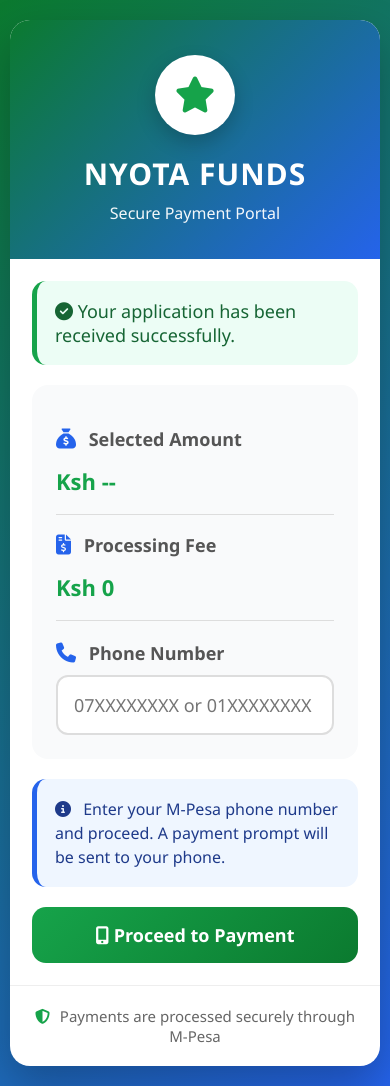
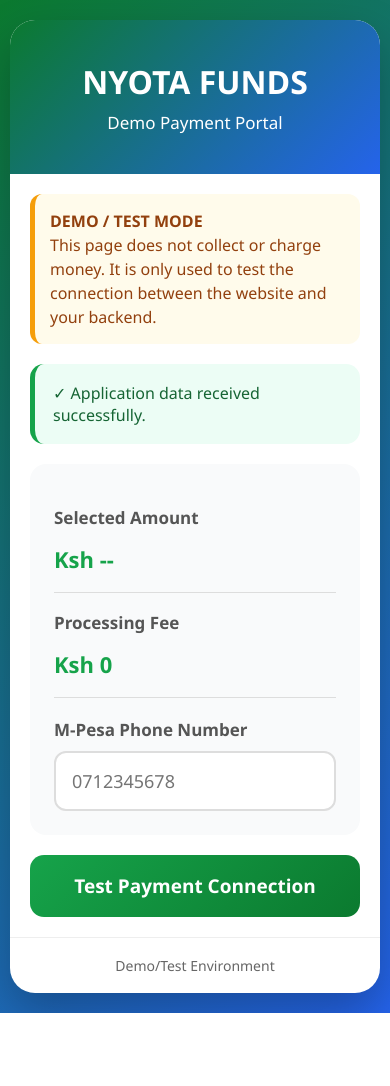
Before and after one commit to yegoni86/NYOTA-FUNDS-, a website: page payment.html in a window 390 px wide. After the commit the page ends 1013 px from the top, so only its background shows below. Drawn offline with Linux system fonts and the light colour scheme.

Commit message:
Update payment.html

```diff
--- a/payment.html
+++ b/payment.html
@@ -1,264 +1,182 @@
 <!DOCTYPE html>
 <html lang="en">
 <head>
-
 <meta charset="UTF-8">
-
 <meta name="viewport" content="width=device-width, initial-scale=1.0">
 
-<title>NYOTA FUNDS | Payment</title>
-
-<link
-    rel="stylesheet"
-    href="https://cdnjs.cloudflare.com/ajax/libs/font-awesome/6.5.2/css/all.min.css"
->
+<title>NYOTA FUNDS | Demo Payment</title>
 
 <style>
-
-*{
-    margin:0;
-    padding:0;
-    box-sizing:border-box;
-    font-family:'Segoe UI',Arial,sans-serif;
+* {
+    margin: 0;
+    padding: 0;
+    box-sizing: border-box;
+    font-family: "Segoe UI", Arial, sans-serif;
 }
 
-body{
-    min-height:100vh;
-    padding:20px;
-    background:linear-gradient(135deg,#0B7A2F,#2563EB);
+body {
+    min-height: 100vh;
+    padding: 20px;
+    background: linear-gradient(135deg, #0B7A2F, #2563EB);
 }
 
-.container{
-    width:100%;
-    max-width:650px;
-    margin:30px auto;
-    background:#fff;
-    border-radius:25px;
-    overflow:hidden;
-    box-shadow:0 20px 45px rgba(0,0,0,.25);
+.container {
+    width: 100%;
+    max-width: 650px;
+    margin: 30px auto;
+    background: #fff;
+    border-radius: 25px;
+    overflow: hidden;
+    box-shadow: 0 20px 45px rgba(0,0,0,.25);
 }
 
-.header{
-    padding:45px 35px;
-    text-align:center;
-    color:#fff;
-    background:linear-gradient(135deg,#0B7A2F,#2563EB);
+.header {
+    padding: 40px 25px;
+    text-align: center;
+    color: #fff;
+    background: linear-gradient(135deg, #0B7A2F, #2563EB);
 }
 
-.logo{
-    width:95px;
-    height:95px;
-    display:flex;
-    align-items:center;
-    justify-content:center;
-    margin:0 auto 18px;
-    border-radius:50%;
-    background:#fff;
-    color:#16A34A;
-    font-size:45px;
-    box-shadow:0 8px 20px rgba(0,0,0,.2);
+.header h1 {
+    font-size: 32px;
 }
 
-.header h1{
-    font-size:38px;
-    font-weight:700;
-    letter-spacing:1px;
+.header p {
+    margin-top: 8px;
+    font-size: 17px;
 }
 
-.header p{
-    margin-top:8px;
-    font-size:18px;
-    opacity:.95;
+.content {
+    padding: 30px;
 }
 
-.content{
-    padding:30px;
+.demo {
+    padding: 15px;
+    margin-bottom: 20px;
+    color: #92400E;
+    background: #FFFBEB;
+    border-left: 5px solid #F59E0B;
+    border-radius: 12px;
+    line-height: 1.5;
 }
 
-.success{
-    padding:18px;
-    margin-bottom:20px;
-    color:#166534;
-    background:#ECFDF5;
-    border-left:5px solid #16A34A;
-    border-radius:14px;
-    font-size:18px;
+.success {
+    padding: 18px;
+    margin-bottom: 20px;
+    color: #166534;
+    background: #ECFDF5;
+    border-left: 5px solid #16A34A;
+    border-radius: 14px;
 }
 
-.error{
-    display:none;
-    padding:15px;
-    margin-bottom:20px;
-    color:#991B1B;
-    background:#FEF2F2;
-    border-left:5px solid #DC2626;
-    border-radius:12px;
-    line-height:1.5;
+.error {
+    display: none;
+    padding: 15px;
+    margin-bottom: 20px;
+    color: #991B1B;
+    background: #FEF2F2;
+    border-left: 5px solid #DC2626;
+    border-radius: 12px;
+    line-height: 1.5;
 }
 
-.card{
-    padding:24px;
-    margin-bottom:20px;
-    background:#F9FAFB;
-    border-radius:16px;
+.card {
+    padding: 24px;
+    margin-bottom: 20px;
+    background: #F9FAFB;
+    border-radius: 16px;
 }
 
-.row{
-    display:flex;
-    align-items:center;
-    justify-content:space-between;
-    gap:15px;
-    padding:18px 0;
-    border-bottom:1px solid #ddd;
+.row {
+    display: flex;
+    justify-content: space-between;
+    gap: 15px;
+    padding: 18px 0;
+    border-bottom: 1px solid #ddd;
 }
 
-.row:last-child{
-    border-bottom:none;
+.row:last-child {
+    border-bottom: none;
 }
 
-.label{
-    color:#555;
-    font-size:18px;
-    font-weight:600;
+.label {
+    color: #555;
+    font-size: 17px;
+    font-weight: 600;
 }
 
-.label i{
-    margin-right:8px;
-    color:#2563EB;
-    font-size:20px;
+.value {
+    color: #16A34A;
+    font-size: 22px;
+    font-weight: bold;
 }
 
-.value{
-    color:#16A34A;
-    font-size:24px;
-    font-weight:bold;
-    white-space:nowrap;
+.phone-section {
+    margin-top: 20px;
 }
 
-.phone-section{
-    margin-top:20px;
+.phone-label {
+    display: block;
+    margin-bottom: 10px;
 }
 
-.phone-label{
-    display:block;
-    margin-bottom:10px;
+.phone-input {
+    width: 100%;
+    padding: 16px;
+    border: 2px solid #ddd;
+    border-radius: 12px;
+    outline: none;
+    font-size: 18px;
 }
 
-.phone-input{
-    width:100%;
-    padding:16px;
-    border:2px solid #ddd;
-    border-radius:12px;
-    outline:none;
-    font-size:18px;
-    transition:.2s;
+.phone-input:focus {
+    border-color: #2563EB;
 }
 
-.phone-input:focus{
-    border-color:#2563EB;
+button {
+    width: 100%;
+    padding: 18px;
+    border: none;
+    border-radius: 14px;
+    color: white;
+    background: linear-gradient(135deg, #16A34A, #0B7A2F);
+    font-size: 19px;
+    font-weight: bold;
+    cursor: pointer;
 }
 
-.notice{
-    padding:18px;
-    margin-bottom:20px;
-    color:#1E3A8A;
-    background:#EFF6FF;
-    border-left:5px solid #2563EB;
-    border-radius:14px;
-    font-size:16px;
-    line-height:1.5;
+button:disabled {
+    opacity: .7;
+    cursor: not-allowed;
 }
 
-.notice i{
-    margin-right:8px;
+.footer {
+    padding: 18px;
+    color: #666;
+    border-top: 1px solid #eee;
+    text-align: center;
+    font-size: 14px;
 }
 
-button{
-    width:100%;
-    padding:18px;
-    border:none;
-    border-radius:14px;
-    color:#fff;
-    background:linear-gradient(135deg,#16A34A,#0B7A2F);
-    font-size:20px;
-    font-weight:bold;
-    cursor:pointer;
-    transition:.3s;
-}
-
-button:hover:not(:disabled){
-    transform:translateY(-2px);
-    box-shadow:0 12px 24px rgba(0,0,0,.22);
-}
-
-button:disabled{
-    opacity:.7;
-    cursor:not-allowed;
-}
-
-.footer{
-    padding:20px;
-    color:#666;
-    border-top:1px solid #eee;
-    text-align:center;
-    font-size:15px;
-}
-
-.footer i{
-    margin-right:6px;
-    color:#16A34A;
-}
-
-@media(max-width:600px){
-
-    body{
-        padding:10px;
+@media(max-width:600px) {
+    body {
+        padding: 10px;
     }
 
-    .container{
-        margin:10px auto;
-        border-radius:20px;
+    .container {
+        margin: 10px auto;
     }
 
-    .header{
-        padding:35px 20px;
+    .content {
+        padding: 20px;
     }
 
-    .logo{
-        width:80px;
-        height:80px;
-        font-size:36px;
-    }
-
-    .header h1{
-        font-size:30px;
-    }
-
-    .header p{
-        font-size:16px;
-    }
-
-    .content{
-        padding:22px;
-    }
-
-    .row{
-        align-items:flex-start;
-        flex-direction:column;
-    }
-
-    .value{
-        font-size:22px;
-    }
-
-    button{
-        padding:16px;
-        font-size:18px;
+    .row {
+        flex-direction: column;
+        align-items: flex-start;
     }
 }
-
 </style>
-
 </head>
 
 <body>
@@ -266,25 +184,21 @@
 <div class="container">
 
     <div class="header">
-
-        <div class="logo">
-            <i class="fa-solid fa-star"></i>
-        </div>
-
         <h1>NYOTA FUNDS</h1>
-
-        <p>Secure Payment Portal</p>
-
+        <p>Demo Payment Portal</p>
     </div>
 
     <div class="content">
 
+        <div class="demo">
+            <strong>DEMO / TEST MODE</strong><br>
+            This page does not collect or charge money.
+            It is only used to test the connection between
+            the website and your backend.
+        </div>
+
         <div class="success">
-
-            <i class="fa-solid fa-circle-check"></i>
-
-            Your application has been received successfully.
-
+            ✓ Application data received successfully.
         </div>
 
         <div id="errorBox" class="error"></div>
@@ -292,35 +206,25 @@
         <div class="card">
 
             <div class="row">
+                <span class="label">Selected Amount</span>
 
-                <span class="label">
-
-                    <i class="fa-solid fa-sack-dollar"></i>
-
-                    Selected Amount
-
-                </span>
-
-                <span class="value" id="loanAmount">
+                <span
+                    class="value"
+                    id="loanAmount"
+                >
                     Ksh --
                 </span>
-
             </div>
 
             <div class="row">
+                <span class="label">Processing Fee</span>
 
-                <span class="label">
-
-                    <i class="fa-solid fa-file-invoice-dollar"></i>
-
-                    Processing Fee
-
-                </span>
-
-                <span class="value" id="processingFee">
+                <span
+                    class="value"
+                    id="processingFee"
+                >
                     Ksh --
                 </span>
-
             </div>
 
             <div class="phone-section">
@@ -329,18 +233,14 @@
                     for="phone"
                     class="label phone-label"
                 >
-
-                    <i class="fa-solid fa-phone"></i>
-
-                    Phone Number
-
+                    M-Pesa Phone Number
                 </label>
 
                 <input
                     type="tel"
                     id="phone"
                     class="phone-input"
-                    placeholder="07XXXXXXXX or 01XXXXXXXX"
+                    placeholder="0712345678"
                     autocomplete="tel"
                     maxlength="10"
                 >
@@ -349,34 +249,17 @@
 
         </div>
 
-        <div class="notice">
-
-            <i class="fa-solid fa-circle-info"></i>
-
-            Enter your M-Pesa phone number and proceed.
-            A payment prompt will be sent to your phone.
-
-        </div>
-
         <button
             id="payButton"
             type="button"
         >
-
-            <i class="fa-solid fa-mobile-screen-button"></i>
-
-            Proceed to Payment
-
+            Test Payment Connection
         </button>
 
     </div>
 
     <div class="footer">
-
-        <i class="fa-solid fa-shield-halved"></i>
-
-        Payments are processed securely through M-Pesa
-
+        Demo/Test Environment
     </div>
 
 </div>
@@ -399,11 +282,7 @@
     document.getElementById("errorBox");
 
 
-/*
-|--------------------------------------------------------------------------
-| Get saved application values
-|--------------------------------------------------------------------------
-*/
+/* Get values saved by the previous application pages */
 
 const amount =
     Number(localStorage.getItem("loanAmount"));
@@ -412,77 +291,49 @@
     Number(localStorage.getItem("processingFee"));
 
 
-/*
-|--------------------------------------------------------------------------
-| Currency formatting
-|--------------------------------------------------------------------------
-*/
+/* Currency formatting */
 
-function formatKES(value){
-
+function formatKES(value) {
     return "Ksh " +
         Number(value).toLocaleString("en-KE");
-
 }
 
 
-/*
-|--------------------------------------------------------------------------
-| Display amounts
-|--------------------------------------------------------------------------
-*/
+/* Display saved values */
 
-if(amount > 0){
-
+if (amount > 0) {
     loanAmountElement.textContent =
         formatKES(amount);
-
 }
 
-if(fee >= 0){
-
+if (fee >= 0) {
     processingFeeElement.textContent =
         formatKES(fee);
-
 }
 
 
-/*
-|--------------------------------------------------------------------------
-| Error handling
-|--------------------------------------------------------------------------
-*/
+/* Error handling */
 
-function showError(message){
+function showError(message) {
 
-    errorBox.textContent =
-        message;
+    errorBox.textContent = message;
 
-    errorBox.style.display =
-        "block";
-
+    errorBox.style.display = "block";
 }
 
-function hideError(){
+function hideError() {
 
-    errorBox.textContent =
-        "";
+    errorBox.textContent = "";
 
-    errorBox.style.display =
-        "none";
-
+    errorBox.style.display = "none";
 }
 
 
-/*
-|--------------------------------------------------------------------------
-| M-Pesa payment
-|--------------------------------------------------------------------------
-*/
+/* Test backend connection */
 
 payButton.addEventListener(
     "click",
-    async function(){
+    async function () {
 
         hideError();
 
@@ -490,16 +341,10 @@
             phoneElement.value.trim();
 
 
-        /*
-        |--------------------------------------------------------------------------
-        | Validate Kenyan phone
-        |--------------------------------------------------------------------------
-        */
-
-        if(!/^0[17][0-9]{8}$/.test(phone)){
+        if (!/^0[17][0-9]{8}$/.test(phone)) {
 
             showError(
-                "Please enter a valid Kenyan phone number, for example 0712345678."
+                "Enter a valid Kenyan phone number, for example 0712345678."
             );
 
             phoneElement.focus();
@@ -508,61 +353,25 @@
         }
 
 
-        /*
-        |--------------------------------------------------------------------------
-        | Validate amount
-        |--------------------------------------------------------------------------
-        */
+        payButton.disabled = true;
 
-        if(!amount || amount <= 0){
-
-            showError(
-                "The selected amount is invalid."
-            );
-
-            return;
-        }
+        payButton.textContent =
+            "Connecting to server...";
 
 
-        /*
-        |--------------------------------------------------------------------------
-        | Disable button
-        |--------------------------------------------------------------------------
-        */
-
-        payButton.disabled =
-            true;
-
-        payButton.innerHTML =
-            '<i class="fa-solid fa-spinner fa-spin"></i> Sending M-Pesa prompt...';
-
-
-        try{
-
-            /*
-            |--------------------------------------------------------------------------
-            | Generate payment reference
-            |--------------------------------------------------------------------------
-            */
+        try {
 
             const reference =
-                "NYOTA-" +
-                Date.now();
+                "DEMO-" + Date.now();
 
-
-            /*
-            |--------------------------------------------------------------------------
-            | Send request to Node/Express backend
-            |--------------------------------------------------------------------------
-            */
 
             const response =
                 await fetch(
                     "/api/payment",
                     {
-                        method:"POST",
+                        method: "POST",
 
-                        headers:{
+                        headers: {
                             "Content-Type":
                                 "application/json",
 
@@ -570,99 +379,108 @@
                                 "application/json"
                         },
 
-                        body:
-                            JSON.stringify({
+                        body: JSON.stringify({
 
-                                phone:
-                                    phone,
+                            phone: phone,
 
-                                amount:
-                                    amount,
+                            amount: amount || 0,
 
-                                reference:
-                                    reference,
+                            reference: reference,
 
-                                description:
-                                    "NYOTA Funds application payment"
-                            })
+                            description:
+                                "NYOTA demo/test request"
+
+                        })
                     }
                 );
 
 
             /*
-            |--------------------------------------------------------------------------
-            | Read JSON response
-            |--------------------------------------------------------------------------
-            */
+             * Read text first.
+             *
+             * This prevents:
+             * "Unexpected end of JSON input"
+             */
 
-            const data =
-                await response.json();
+            const raw =
+                await response.text();
 
 
             console.log(
-                "Payment response:",
-                data
+                "HTTP status:",
+                response.status
+            );
+
+            console.log(
+                "Raw server response:",
+                raw
             );
 
 
-            /*
-            |--------------------------------------------------------------------------
-            | Check response
-            |--------------------------------------------------------------------------
-            */
+            let data = {};
 
-            if(
-                !response.ok ||
-                !data.success
-            ){
+
+            if (raw.trim()) {
+
+                try {
+
+                    data =
+                        JSON.parse(raw);
+
+                } catch (parseError) {
+
+                    throw new Error(
+                        "Server returned invalid JSON: " +
+                        raw.substring(0, 300)
+                    );
+                }
+
+            }
+
+
+            if (!response.ok) {
 
                 throw new Error(
                     data.message ||
                     data.error ||
-                    "Unable to start payment."
+                    "Server returned HTTP " +
+                    response.status
                 );
-
             }
 
 
             /*
-            |--------------------------------------------------------------------------
-            | Success
-            |--------------------------------------------------------------------------
-            */
+             * Successful test response
+             */
 
-            payButton.innerHTML =
-                '<i class="fa-solid fa-check"></i> STK Push Sent';
-
+            payButton.textContent =
+                "Connection Successful";
 
             alert(
-                "M-Pesa payment prompt sent to " +
-                phone +
-                ". Please check your phone and enter your M-Pesa PIN."
+                "Backend connection successful.\n\n" +
+                "Reference: " +
+                reference
             );
 
 
-        }catch(error){
+        } catch (error) {
 
             console.error(
-                "Payment error:",
+                "Backend test error:",
                 error
             );
 
 
             showError(
                 error.message ||
-                "Unable to start payment."
+                "Unable to connect to the backend."
             );
 
 
-            payButton.disabled =
-                false;
+            payButton.disabled = false;
 
-
-            payButton.innerHTML =
-                '<i class="fa-solid fa-mobile-screen-button"></i> Proceed to Payment';
-
+            payButton.textContent =
+                "Test Payment Connection";
         }
 
     }
```
